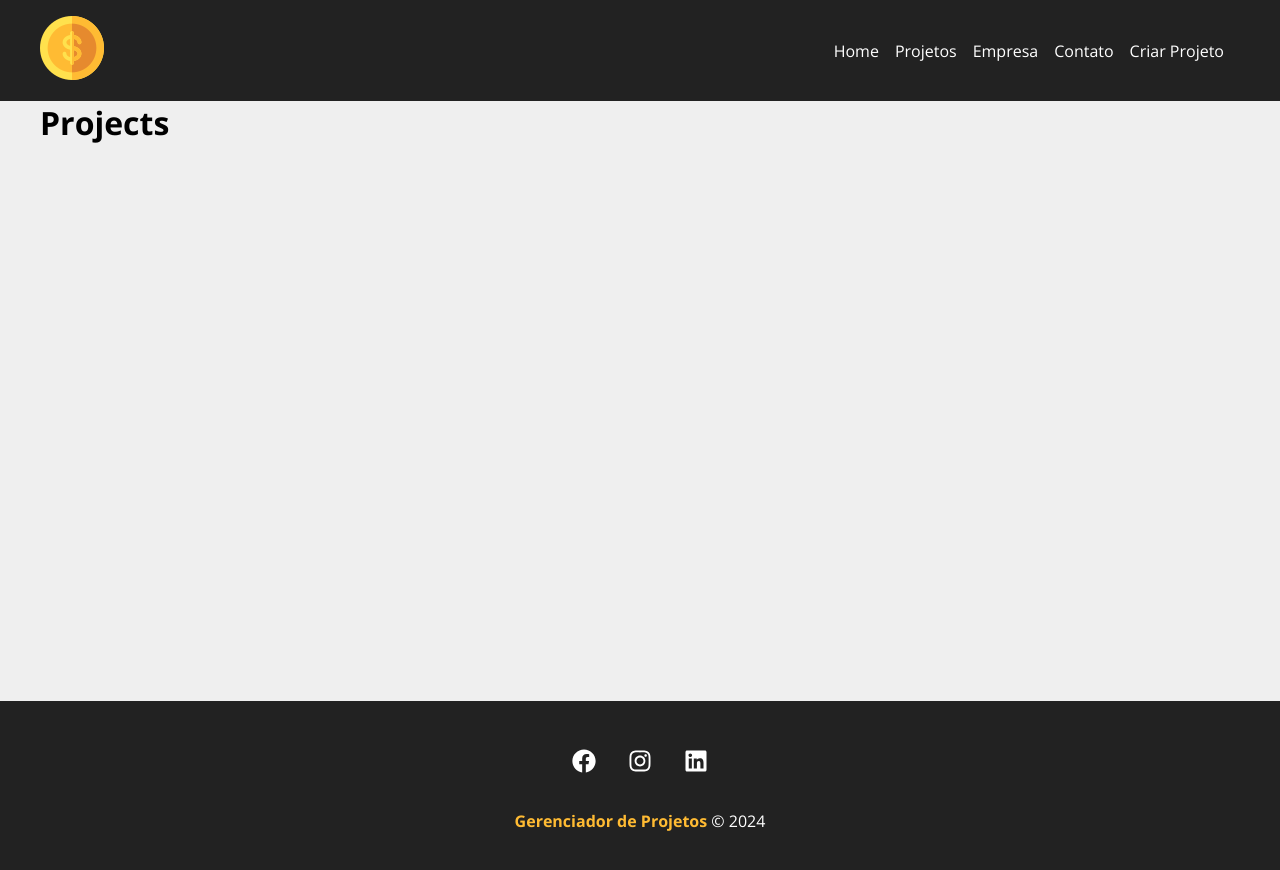
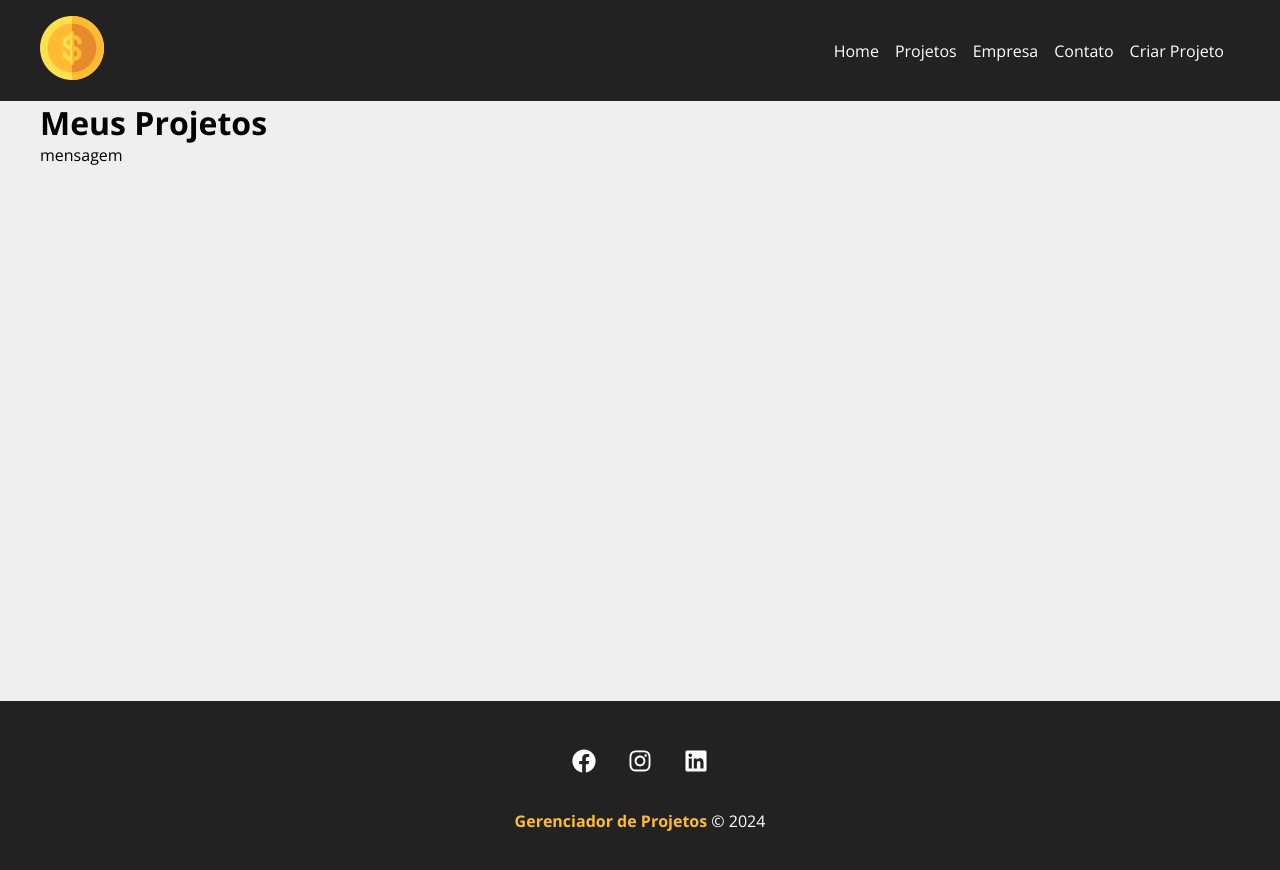
Before and after one commit to dinei84/Gerenciador-de-Projetos, a React (Create React App) app in the folder gerenciador/: page /projects in a window 1280 px wide. Shown: the top 870 px of the page. Built offline with nearby package versions, Linux system fonts and the light colour scheme.

Commit message:
Começando Message

```diff
--- a/gerenciador/db.json
+++ b/gerenciador/db.json
@@ -7,6 +7,15 @@
       "category": {
         "id": "2",
         "name": "Desenvolvimento"
+      },
+      "gerenciador": 0,
+      "services": []
+    },
+    {
+      "id": "8379",
+      "category": {
+        "id": "4",
+        "name": "Planejamento"
       },
       "gerenciador": 0,
       "services": []
--- /dev/null
+++ b/gerenciador/src/components/layout/Message.js
@@ -0,0 +1,7 @@
+import styles from './Message.module.css'
+
+function Messages({type, msg}){
+    return <p>mensagem</p>
+}
+
+export default Messages
--- a/gerenciador/src/components/pages/Projects.js
+++ b/gerenciador/src/components/pages/Projects.js
@@ -1,6 +1,11 @@
+import Message from "../layout/Message"
+
 function Projects(){
     return (
-        <><h1>Projects</h1></>
+        <div>
+            <h1>Meus Projetos</h1>
+            <Message msg='Alguma mensagem' />
+        </div>
     )
 }
 
```
Also changed, not shown: gerenciador/src/components/layout/Message.module.css (added).
